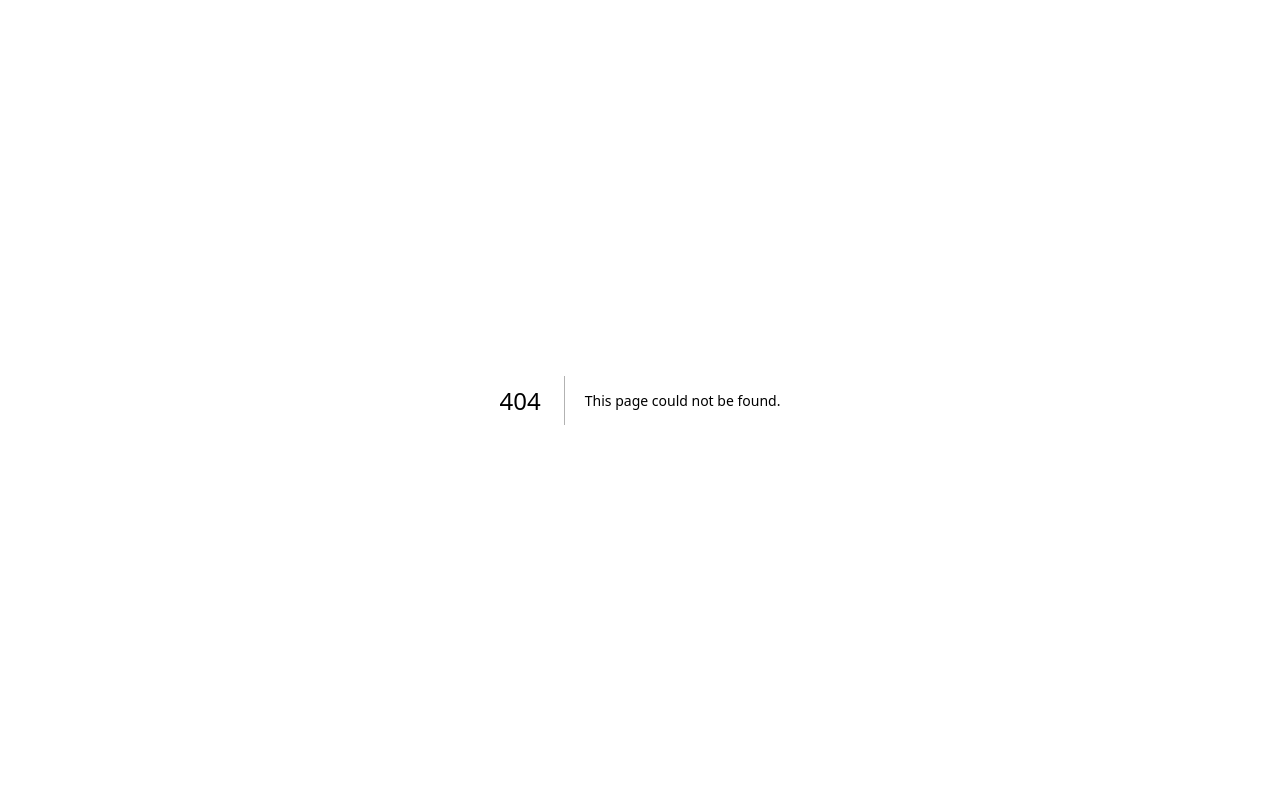
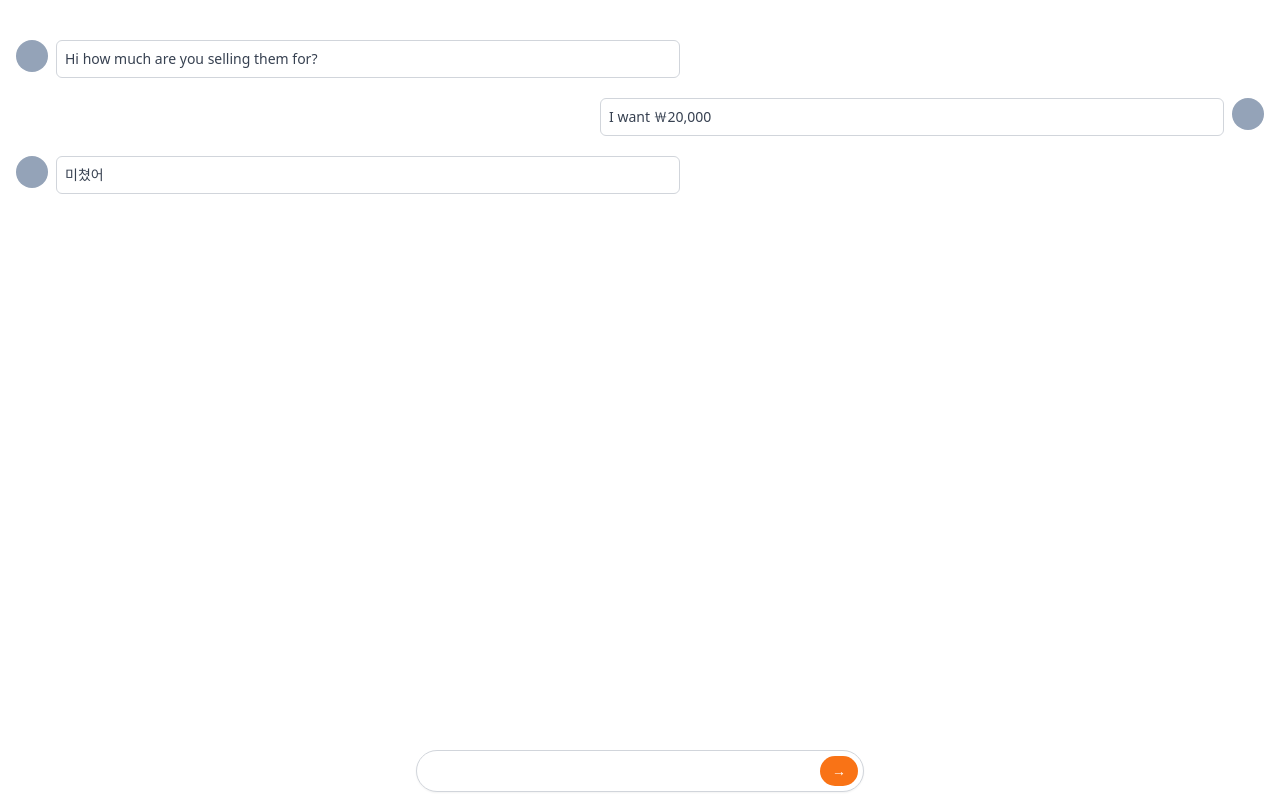
Before and after one commit to tmdwhd1213/learn-tailwind.css, a Next.js app: page /chats/1 in a window 1280 px wide. Before the commit this address had no page. Built offline with nearby package versions, Linux system fonts and the light colour scheme.

Commit message:
designed chats & write page with tailwind css

```diff
--- /dev/null
+++ b/pages/chats/[id].tsx
@@ -0,0 +1,41 @@
+import type { NextPage } from "next";
+
+const ChatDetail: NextPage = () => {
+  return (
+    <div className="px-4 py-10 space-y-5">
+      <div className="flex items-start space-x-2">
+        <div className="w-8 h-8 rounded-full bg-slate-400" />
+        <div className="w-1/2 text-sm text-gray-700 p-2 border border-gray-300 rounded-md">
+          <p>Hi how much are you selling them for?</p>
+        </div>
+      </div>
+      <div className="flex flex-row-reverse items-start space-x-2 space-x-reverse">
+        <div className="w-8 h-8 rounded-full bg-slate-400" />
+        <div className="w-1/2 text-sm text-gray-700 p-2 border border-gray-300 rounded-md">
+          <p>I want ￦20,000</p>
+        </div>
+      </div>
+      <div className="flex items-start space-x-2">
+        <div className="w-8 h-8 rounded-full bg-slate-400" />
+        <div className="w-1/2 text-sm text-gray-700 p-2 border border-gray-300 rounded-md">
+          <p>미쳤어</p>
+        </div>
+      </div>
+      <div className="fixed w-full mx-auto max-w-md bottom-2 inset-x-0">
+        <div className="flex relative items-center">
+          <input
+            type="text"
+            className="shadow-sm rounded-full w-full pr-12 border-gray-300 focus:ring-orange-500 focus:outline-none focus:border-orange-500"
+          />
+          <div className="absolute inset-y-0 flex py-1.5 pr-1.5 right-0">
+            <button className="flex items-center focus:ring-2 focus:ring-offset-2 focus: ring-orange-500 bg-orange-500 rounded-full px-3 hover:bg-orange-600 hover:transition-colors text-sm text-white">
+              &rarr;
+            </button>
+          </div>
+        </div>
+      </div>
+    </div>
+  );
+};
+
+export default ChatDetail;
--- /dev/null
+++ b/pages/chats/index.tsx
@@ -0,0 +1,25 @@
+import type { NextPage } from "next";
+
+const Chats: NextPage = () => {
+  const fakeArr = Array.from({ length: 5 }, (_, k) => k + 1);
+  return (
+    <div className="py-10 divide-y-[1px]">
+      {fakeArr.map((_, i) => (
+        <div
+          key={i}
+          className="flex px-4 py-3 cursor-pointer items-center space-x-3"
+        >
+          <div className="w-10 h-10 rounded-full bg-slate-300" />
+          <div>
+            <p className="text-gray-700">Steve Jebs</p>
+            <p className="text-sm text-gray-500">
+              See you tomorrow in the corner at 2pm!
+            </p>
+          </div>
+        </div>
+      ))}
+    </div>
+  );
+};
+
+export default Chats;
--- /dev/null
+++ b/pages/community/write.tsx
@@ -0,0 +1,19 @@
+import type { NextPage } from "next";
+
+const Write: NextPage = () => {
+  return (
+    <form className="px-4 py-10">
+      <textarea
+        id="textarea"
+        className="mt-1 shadow-sm w-full focus:ring-orange-500 rounded-md border-gray-300 focus:border-orange-500"
+        placeholder="Ask a question!"
+        rows={4}
+      />
+      <button className="mt-2 w-full bg-orange-500 hover:bg-orange-600 text-white py-2 px-4 border border-transparent rounded-md shadow-sm text-sm font-medium focus:ring-2 focus:ring-offset-2 focus:ring-orange-500 focus:outline-none">
+        Submit
+      </button>
+    </form>
+  );
+};
+
+export default Write;
```
